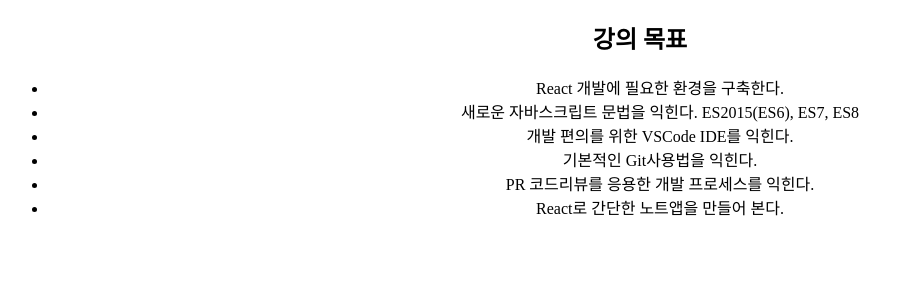
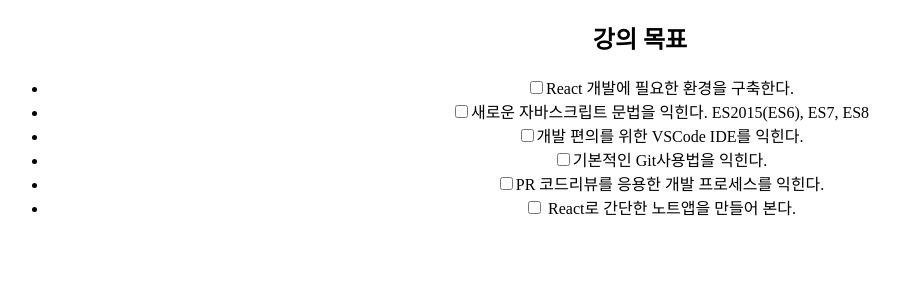
Before and after one commit to mansak9/react, a React (Create React App) app: page / in a window 1280 px wide. Shown: the top 300 px of the page, without its empty margins (0-900 px from the left). Built offline with nearby package versions, Linux system fonts and the light colour scheme.

Commit message:
react강의 - Day2

```diff
--- a/src/App.js
+++ b/src/App.js
@@ -1,20 +1,13 @@
 import React, { Component } from "react";
 // import logo from "./logo.svg";
 import "./App.css";
+import LectureGoalList from "./componets/LectureGoalList";
 
 class App extends Component {
   render() {
     return (
       <div className="App">
-        <h2>강의 목표</h2>
-        <ul>
-          <li>React 개발에 필요한 환경을 구축한다.</li>
-          <li>새로운 자바스크립트 문법을 익힌다. ES2015(ES6), ES7, ES8</li>
-          <li>개발 편의를 위한 VSCode IDE를 익힌다.</li>
-          <li>기본적인 Git사용법을 익힌다.</li>
-          <li>PR 코드리뷰를 응용한 개발 프로세스를 익힌다.</li>
-          <li> React로 간단한 노트앱을 만들어 본다.</li>
-        </ul>
+        <LectureGoalList />
       </div>
     );
   }
--- /dev/null
+++ b/src/componets/LectureGoalList.jsx
@@ -0,0 +1,17 @@
+import React from "react";
+
+const LectureGoalList = () => (
+  <div className="LectureGoalList">
+  <h2>강의 목표</h2>
+    <ul>
+      <li><input type="checkbox"/>React 개발에 필요한 환경을 구축한다.</li>
+      <li><input type="checkbox"/>새로운 자바스크립트 문법을 익힌다. ES2015(ES6), ES7, ES8</li>
+      <li><input type="checkbox"/>개발 편의를 위한 VSCode IDE를 익힌다.</li>
+      <li><input type="checkbox"/>기본적인 Git사용법을 익힌다.</li>
+      <li><input type="checkbox"/>PR 코드리뷰를 응용한 개발 프로세스를 익힌다.</li>
+      <li><input type="checkbox"/> React로 간단한 노트앱을 만들어 본다.</li>
+    </ul>
+  </div>
+);
+
+export default LectureGoalList;
```
